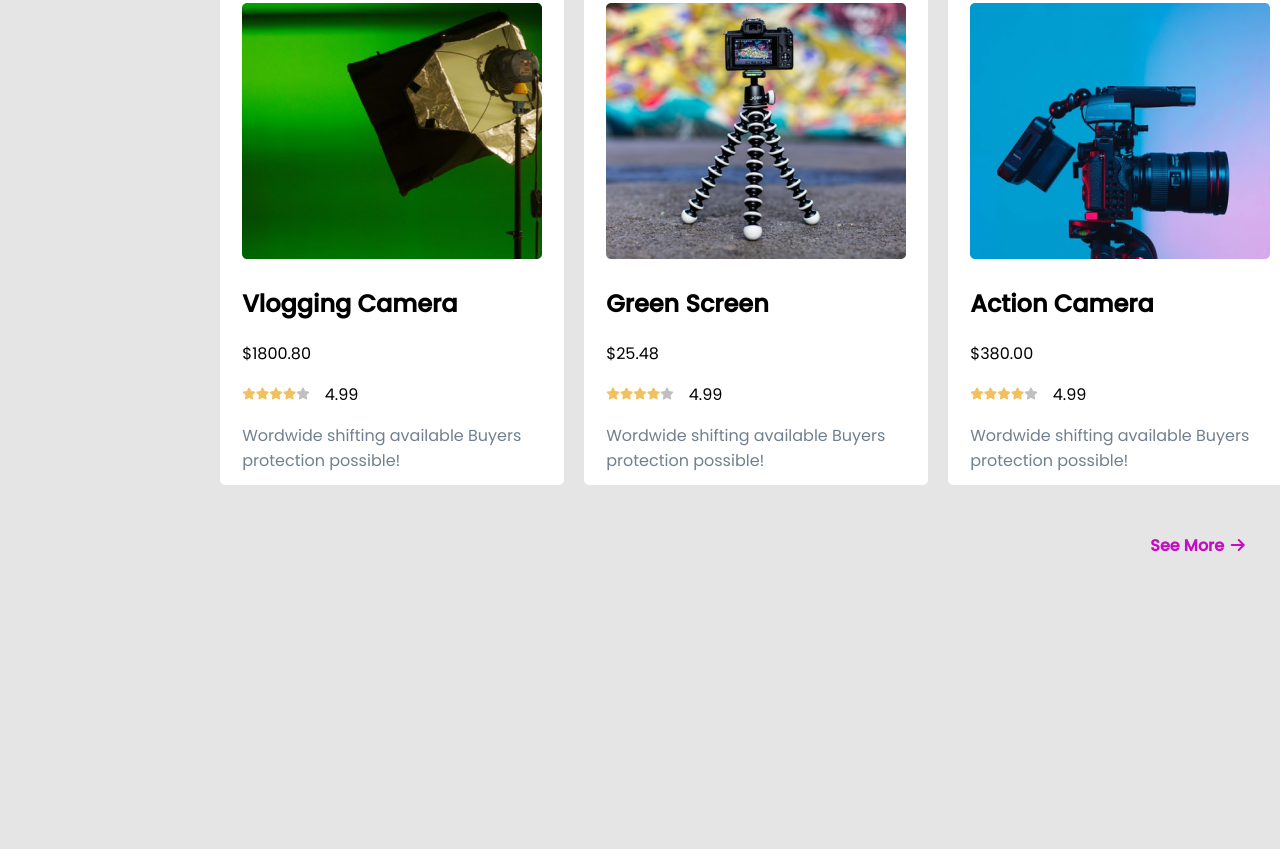
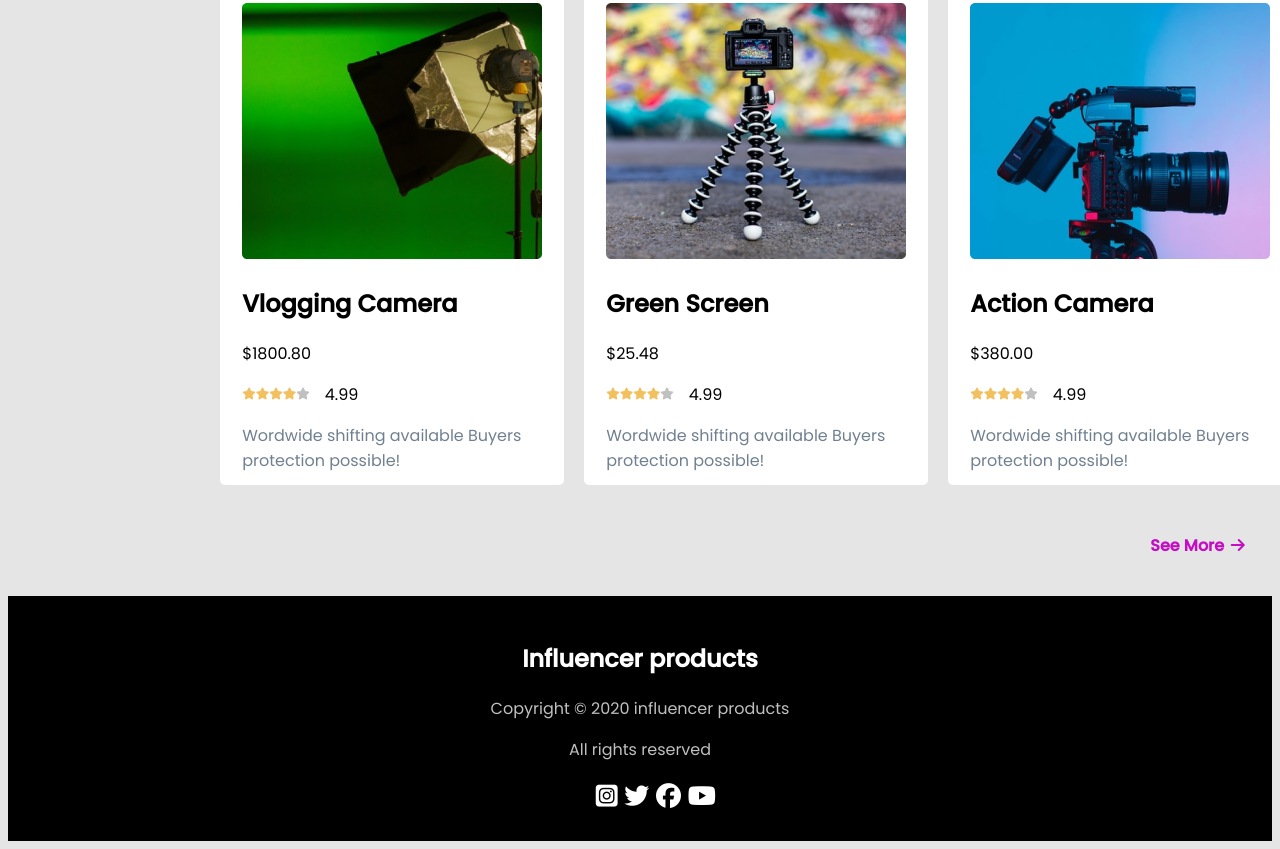
Before and after one commit to nadimahmed1/assignment-2, a plain HTML site: page index.html in a window 1280 px wide. Shown: the part 1885-2734 px from the top of the page. Before the commit the page ends 2481 px from the top, so only its background shows below. Drawn offline with Linux system fonts and the light colour scheme; a web font is replaced by a local one.

Commit message:
footer added

```diff
--- a/index.html
+++ b/index.html
@@ -133,6 +133,39 @@
             padding-top: 20%;
             padding-left: 60%;
 
+        }
+
+        /* copy right  */
+
+        .product {
+            text-align: center;
+            color: white;
+        }
+
+        footer {
+            text-align: center;
+            color: silver;
+        }
+
+        #reserved {
+            text-align: center;
+            color: silver;
+
+        }
+
+        .icon {
+            padding-left: 46.5%;
+            font-size: 25px;
+            color: white;
+
+
+        }
+
+        .copy-right {
+
+            background-color: black;
+            padding-top: 2%;
+            padding-bottom: 2%;
         }
     </style>
 </head>
@@ -304,6 +337,25 @@
 
 
             </section>
+            <!-- last part  -->
+            <section>
+                <div class="copy-right">
+                    <div class="product">
+                        <h2>Influencer products</h2>
+                    </div>
+                    <footer>
+                        Copyright © 2020 influencer products
+                    </footer>
+                    <p id="reserved">All rights reserved</p>
+                    <div class="icon">
+                        <i class="fab fa-instagram-square"></i>
+                        <i class="fab fa-twitter"></i>
+                        <i class="fab fa-facebook"></i>
+                        <i class="fab fa-youtube"></i>
+                    </div>
+
+                </div>
+            </section>
         </main>
     </header>
     <!-- header end  -->
```
